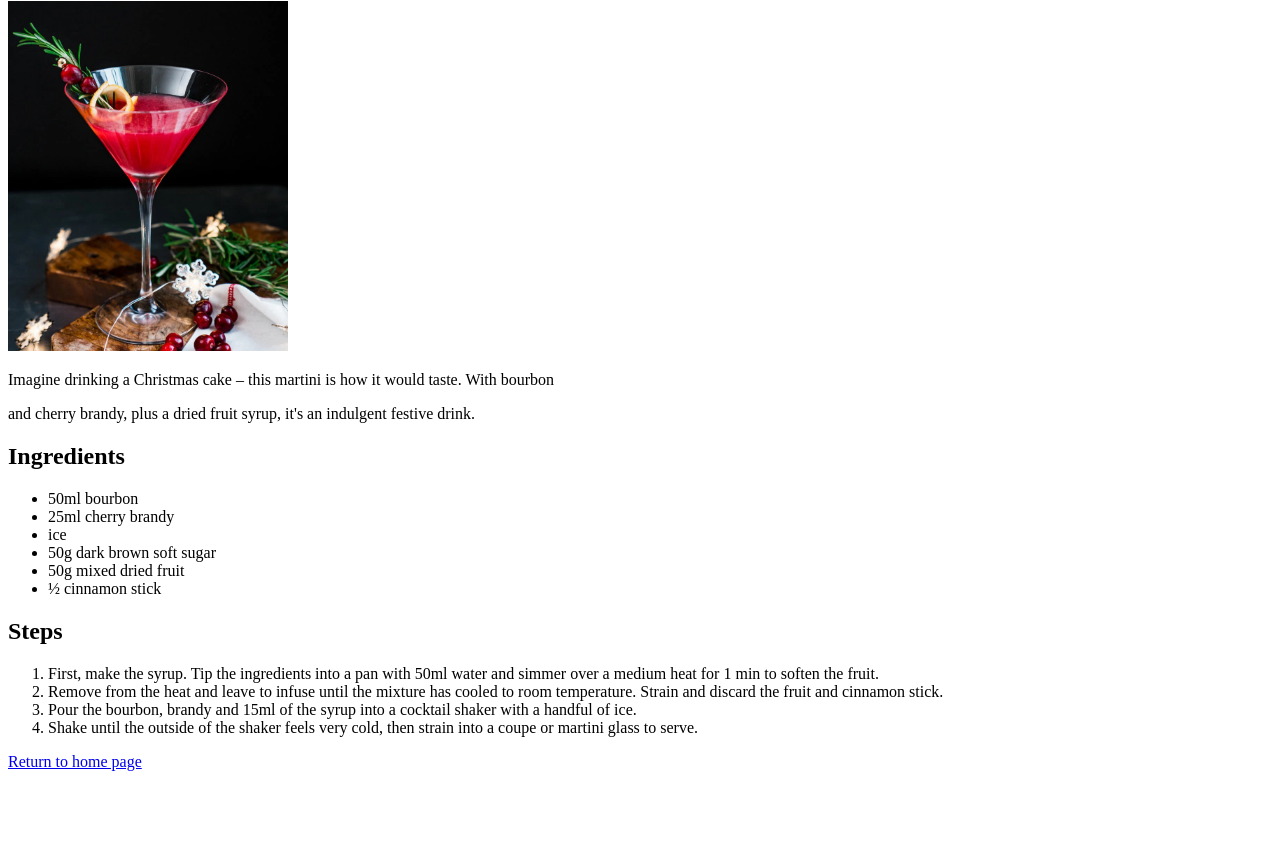
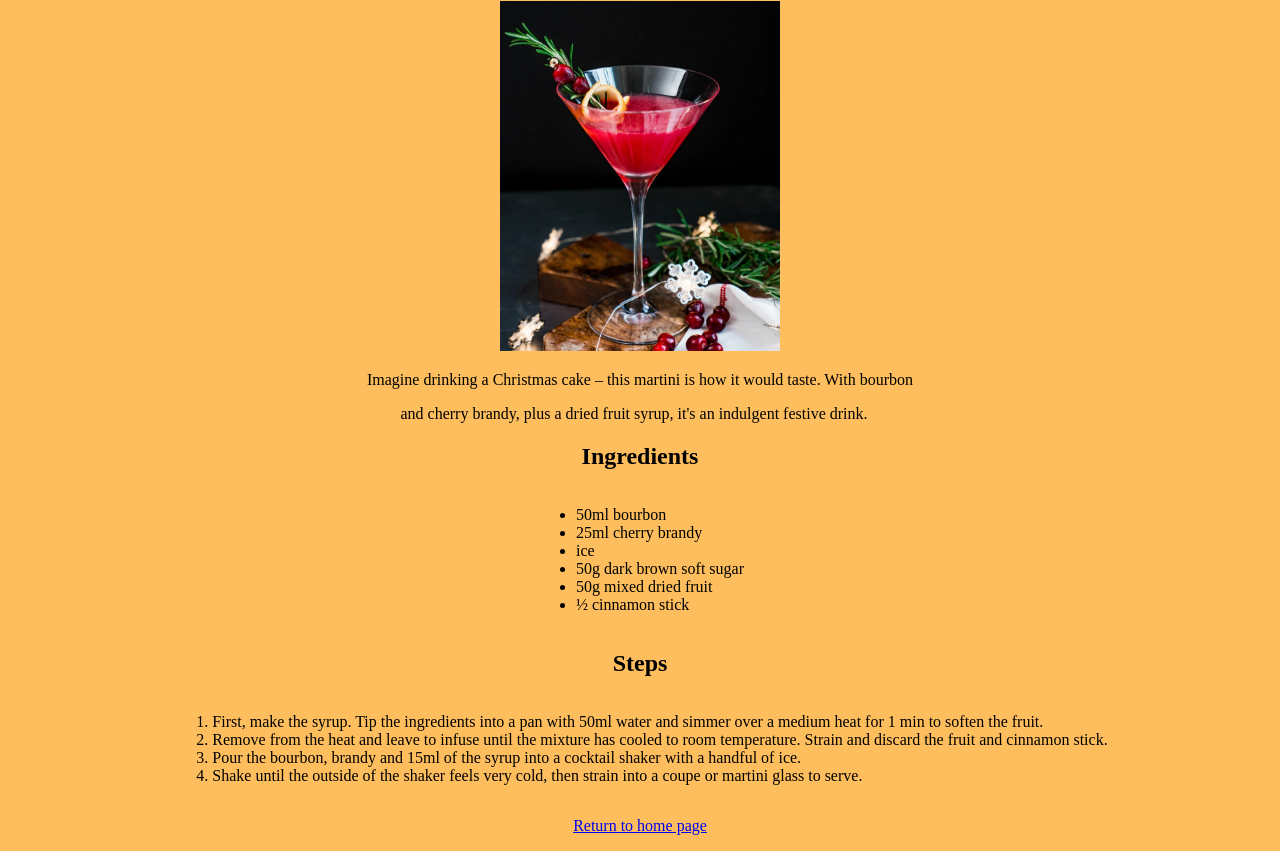
Before and after one commit to MAinanshe/odin-recipes, a plain HTML site: page recipes/christmas-martini.html in a window 1280 px wide. Shown: the part 79-930 px from the top of the page. Before the commit the page ends 858 px from the top, so only its background shows below. Drawn offline with Linux system fonts and the light colour scheme.

Commit message:
Style martini page

```diff
--- a/css/martini-styles.css
+++ b/css/martini-styles.css
@@ -1,3 +1,13 @@
-* {
+body#container {
     text-align: center;
+    background-color: rgb(255, 190, 93);
 }
+
+.ul-list,.ol-list {
+    display: inline-block;
+    text-align: left;
+}
+
+p#line-two {
+    margin-right: 12px;
+}
--- a/recipes/christmas-martini.html
+++ b/recipes/christmas-martini.html
@@ -5,18 +5,19 @@
     <meta http-equiv="X-UA-Compatible" content="IE=edge">
     <meta name="viewport" content="width=device-width, initial-scale=1.0">
     <title>Christmas Martini</title>
+    <link rel="stylesheet" href="../css/martini-styles.css">
 </head>
-<body>
+<body id="container">
     <h1>Christmas Martini Recipe</h1>
     <img src="../img/christmas-martini.webp" alt="Christmas Martini" width="280">
 
     <p>Imagine drinking a Christmas cake &ndash; this martini is how it would taste. With bourbon</p>
-    <p>and cherry brandy, plus a dried fruit syrup, it&apos;s an indulgent festive drink.</p>
+    <p id="line-two">and cherry brandy, plus a dried fruit syrup, it&apos;s an indulgent festive drink.</p>
 
     <!-- Recipe Ingredients -->
 
     <h2>Ingredients</h2>
-    <ul>
+    <ul class="ul-list">
         <li>50ml bourbon</li>
         <li>25ml cherry brandy</li>
         <li>ice</li>
@@ -28,12 +29,12 @@
     <!-- Recipe Steps -->
 
     <h2>Steps</h2>
-    <ol>
+    <ol class="ol-list">
         <li>First, make the syrup. Tip the ingredients into a pan with 50ml water and simmer over a medium heat for 1 min to soften the fruit.</li>
         <li>Remove from the heat and leave to infuse until the mixture has cooled to room temperature. Strain and discard the fruit and cinnamon stick.</li>
         <li>Pour the bourbon, brandy and 15ml of the syrup into a cocktail shaker with a handful of ice.</li>
         <li>Shake until the outside of the shaker feels very cold, then strain into a coupe or martini glass to serve.</li>
     </ol>
-    <a href="../index.html">Return to home page</a>
+    <p><a href="../index.html">Return to home page</a></p>
 </body>
 </html>
```
